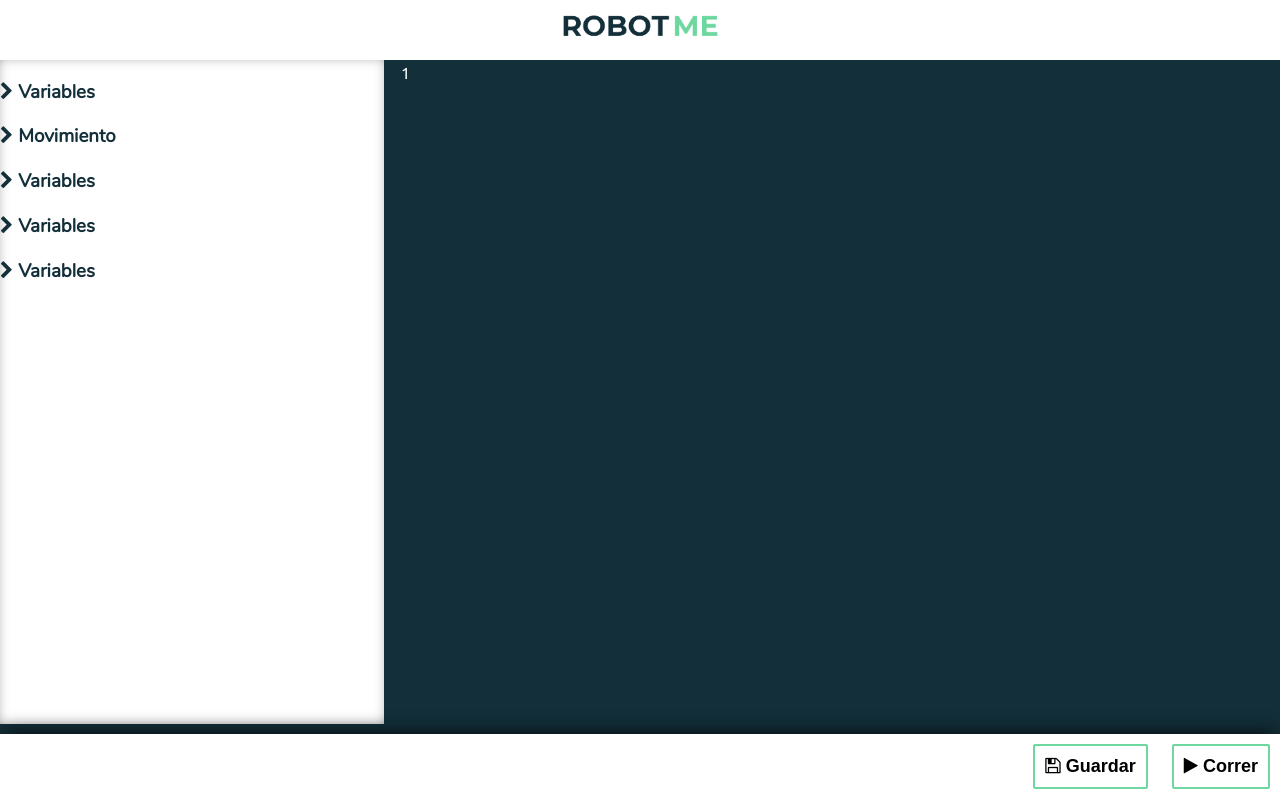
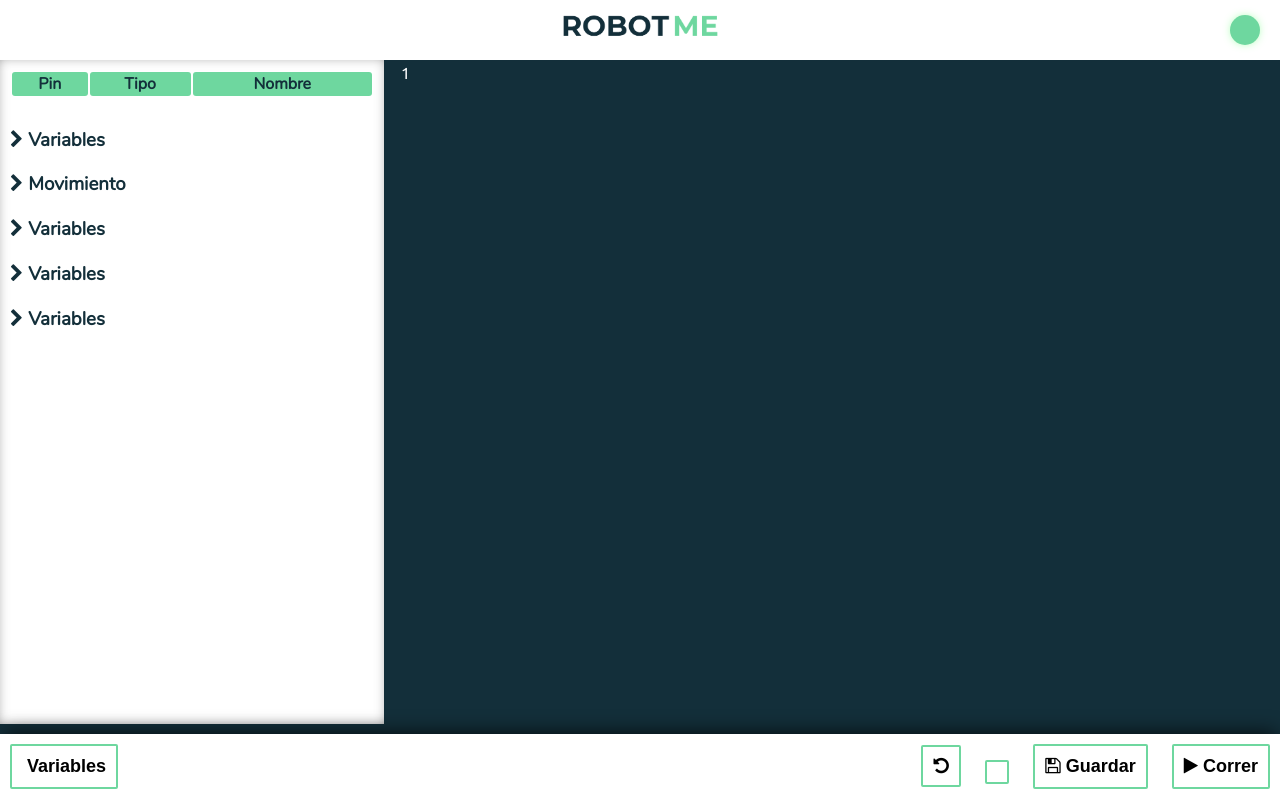
Before and after one commit to samuelpg/robotme, a Flask app: template robotme/templates/code.html in a window 1280 px wide. Run offline with Flask 2, Linux system fonts and the light colour scheme; the template is opened without the code that fills it, so the values that code supplies are empty; parts of the project's set-up code (start-up, migrations or seed data) failed here and were passed over.

Commit message:
code.js python.js parser.js

```diff
--- a/robotme/static/scripts/code.js
+++ b/robotme/static/scripts/code.js
@@ -1,4 +1,12 @@
 let textArea = document.getElementById('codemirror');
+
+let previousContentTitle = new Array();
+let variables
+let ledbuzzer_vars = new Array();
+let servo_vars = new Array();
+let motor_vars = new Array();
+let interruption_vars = new Array();
+
 let editor = CodeMirror.fromTextArea(textArea, {
     lineNumbers: true,
     autoClearEmptyLines: true,
@@ -8,9 +16,60 @@ let editor = CodeMirror.fromTextArea(textArea, {
 
 let slug;
 
+const row = (pin, type, name) =>{
+    let color = "";
+    switch (type) {
+        case "servo":
+            {
+                color = "purple";
+                servo_vars.push(name);
+                break;
+            }
+        case "dc":
+            {
+                color = "teal";
+                motor_vars.push(name);
+                break;
+            }
+        case "led":
+            {
+                color = "green";
+                ledbuzzer_vars.push(name);
+                break;
+            }
+        case "buzzer":
+            {
+                color = "blue";
+                ledbuzzer_vars.push(name);
+                break;
+            }
+        case "button":
+            {
+                color = "pink";
+                interruption_vars.push(name);
+                break;
+            }
+        case "pir":
+            {
+                color = "orange";
+                interruption_vars.push(name);
+                break;
+            }
+    }
+    return `<tr id="row-${pin}" class="table-selected-row">
+        <td>
+            <div class="mini-element ${color}">${pin}</div>
+        </td>
+        <td class="td-grey">
+            ${type}
+        </td>
+        <td class="td-grey">
+            ${name}
+        </td>
+    </tr>`
+}
 const save = () =>{
     let fd = new FormData();
-    console.log(editor.getValue())
     let file = new File([editor.getValue()],'pseudo.txt',{type: "text/plain"})
     fd.append('file',file)
     $.ajax({
@@ -28,33 +87,44 @@ const save = () =>{
     })
 }
 
-const run = () =>{
-
-}
-
-const checker = () =>{
-
+const draw = (variables) =>{
+    for (let i = 0; i < variables.length; i++) {
+        let varData = variables[i];
+        $("#selected-variables").append(row(varData['pin_variable'], varData['tpe_variable'], varData['nme_variable']));
+    }
 }
 
 $(document).ready(function () {
     path = window.location.pathname.split('/');
     slug = path[2];
+    $.get('/variables/get/' + slug, (data) => {
+        variables = data['variables'];
+        draw(variables);
+    })
+    console.log(editor.getValue())
     $.get('/code/' + slug + '/get', (data) => {
-        editor.setValue(data)
+        editor.setValue(data);
+        editor.clearHistory();
     })
     $('#accordion').find('.accordion-toggle').click(function () {
-
         //Expand or collapse this panel
         $(this).next().slideToggle('fast');
-        $(this).find("i").toggleClass('fa-chevron-down')
-
+        $(this).find("i").toggleClass('fa-chevron-down');
+        previousContentTitle.splice(0,0,$(this));
         //Hide the other panels
-        $(".accordion-content").not($(this).next()).slideUp('fast')
-        $(".accordion-content").not($(this)).find("i").removeClass("fa-chevron-down");
+        $(".accordion-content").not($(this).next()).slideUp('fast');
+        if(previousContentTitle.length > 1){
+            previousContentTitle[1].find("i").toggleClass('fa-chevron-down');
+            previousContentTitle.pop(1);
+        }
     });
 
     let eventSource = new EventSource("/connected");
     eventSource.onmessage = function (e) {
-        console.log(e)
+        console.log(e);
     };
 })
+
+const goBack = () =>{
+    editor.undo();
+}
--- a/robotme/static/scripts/variables.js
+++ b/robotme/static/scripts/variables.js
@@ -46,7 +46,7 @@ const row = (pin, type, name) => {
             <div class="mini-element ${color}">${pin}</div>
         </td>
         <td>
-            <input class="table-input" onchange="checkInput(this)" id="input-${pin}" value="${name}">
+            <input class="table-input" max="20" onchange="checkInput(this)" id="input-${pin}" value="${name}">
         </td>
     </tr>`
 }
--- a/robotme/static/styles/code.css
+++ b/robotme/static/styles/code.css
@@ -37,7 +37,7 @@ body {
     font-family: ubuntu, monospace !important;
 }
 
-/* .connection-indicator {
+.connection-indicator {
     position: absolute;
     top: 15px;
     right: 20px;
@@ -45,25 +45,28 @@ body {
     height: 30px;
     border-radius: 50px;
     transition: 0.5s;
-    background-color: #6ED79F
+    background-color: #6ED79F;
+    -webkit-box-shadow: 0px 0px 12px -5px rgba(0, 0, 0, 0.48);
+    -moz-box-shadow: 0px 0px 12px -5px rgba(0, 0, 0, 0.48);
+    box-shadow: 0px 0px 12px -5px rgb(0, 255, 34);
+    overflow: hidden;
 }
 .connection-indicator:hover{
-    width:150px;
+    width:120px;
     transition: 0.5s;
+    overflow: hidden;
 }
 .connection-indicator > span{
     position: relative;
     top: 5px;
     left: 15px;
     color: transparent;
-    display: none;
     transition: 0.5s;
 }
 .connection-indicator:hover > span{
     color: white;
-    display: inline;
     transition: 0.5s;
-} */
+}
 
 /* .accordion{
     padding: 10px;
@@ -74,6 +77,7 @@ body {
 
 .accordion-toggle {
     cursor: pointer;
+    padding-left: 10px;
 }
 
 .accordion-content {
@@ -86,7 +90,66 @@ body {
 }
 .accordion-content > p {
     line-height: 1.8;
+    margin: 5px;
 }
+.accordion-content > h3{
+    margin: 0px;
+    padding: 3px;
+    padding-left: 10px;
+    border-radius: 3px;
+}
+
 .code-buttons{
     float: right;
 }
+.looks-like-code {
+
+    font-family: ubuntu;
+    font-size: initial;
+    background-color: #132F3A;
+    color: white;
+    padding: 10px;
+    border-radius: 3px;
+
+}
+.cm-string { color: #e7c547; }
+.cm-servo { color: #AA00FF; }
+.cm-motor { color: #00FFAA; }
+.cm-ledbuzzer { color: #AAFF00; }
+.cm-interruption { color: #FF00AA; }
+.cm-control { color: #FFAA00; }
+.cm-other { color: #00AAFF; }
+.cm-comment { color: rgb(186, 255, 140); }
+.cm-number { color: #a16a94; }
+
+.show-selected-variables table{
+    width: 100%;
+    padding: 10px;
+}
+th {
+    background-color: #6ED79F;
+    border-radius: 3px;
+}
+.td-grey {
+    background-color: #f0f0f0;
+    border-radius: 3px;
+    padding: 2px;
+    text-align: center
+}
+.mini-element {
+    width: 30px;
+    height: 30px;
+    border-radius: 100%;
+    margin: auto;
+    display: flex;
+    justify-content: center;
+    align-items: center;
+    color: white;
+}
+
+.alert{
+    width: 20px;
+    height: 20px;
+    background-color: red;
+    border-radius: 100%;
+}
--- a/robotme/static/styles/libs/tomorrow-night-bright.css
+++ b/robotme/static/styles/libs/tomorrow-night-bright.css
@@ -22,7 +22,7 @@ span[role="presentation"] {color: white;}
 .cm-s-tomorrow-night-bright .CodeMirror-linenumber { color: white; }
 .cm-s-tomorrow-night-bright .CodeMirror-cursor { border-left: 1px solid #6A6A6A; }
 
-.cm-s-tomorrow-night-bright span.cm-comment { color: #6ED79F; }
+.cm-s-tomorrow-night-bright span.cm-comment {/* color: rgb(186, 255, 140);*/ color: rgb(167, 167, 167) }
 .cm-s-tomorrow-night-bright span.cm-atom { color: #a16a94; }
 .cm-s-tomorrow-night-bright span.cm-number { color: #a16a94; }
 
@@ -44,7 +44,7 @@ span[role="presentation"] {color: white;}
 .cm-s-tomorrow-night-bright span.cm-bracket { color: #eaeaea; }
 .cm-s-tomorrow-night-bright span.cm-tag { color: #d54e53; }
 .cm-s-tomorrow-night-bright span.cm-link { color: #a16a94; }
-.cm-s-tomorrow-night-bright span.cm-error { background: #d54e53; color: #6A6A6A; }
+.cm-s-tomorrow-night-bright span.cm-error { background: #d54e53; color: rgb(223, 223, 223); }
 
 .cm-s-tomorrow-night-bright .CodeMirror-activeline-background { background: #2a2a2a; }
 .cm-s-tomorrow-night-bright .CodeMirror-matchingbracket { text-decoration: underline; color: white !important; }
--- a/robotme/static/styles/styles.css
+++ b/robotme/static/styles/styles.css
@@ -198,6 +198,7 @@ span {
     display: flex;
     flex-direction: column;
     justify-content: center;
+    width:30%;
 }
 
 .project-button {
--- a/robotme/templates/code.html
+++ b/robotme/templates/code.html
@@ -22,31 +22,88 @@
     </div>
     <!-- SIDEBAR -->
     <div class="sidebar">
-        <div class="show-selected-variables"></div>
+        <div class="show-selected-variables">
+            <table>
+                <thead>
+                    <tr>
+                        <th>Pin</th>
+                        <th>Tipo</th>
+                        <th>Nombre</th>
+                    </tr>
+                </thead>
+                <tbody id="selected-variables">
+
+                </tbody>
+            </table>
+        </div>
         <div id="accordion">
             <h3 class="accordion-toggle">
                 <i class="fa fa-chevron-right"></i>
                 Variables
             </h3>
             <div class="accordion-content">
-                <p>Las variables son espacios reservados en la memoria que, como su nombre indica, pueden cambiar de contenido a lo largo de la ejecución de un programa.</p>
+                <p>Las variables son espacios reservados en la memoria que, como su nombre indica, pueden cambiar de contenido
+                    a lo largo de la ejecución de un programa.</p>
                 <p>Los nombres de tus variables deben tener un nombre descriptivo, y debe seguir las siguientes normas:</p>
                 <ul>
-                    <li>No debe tener espacios</li>
-                    <li>No deben tener numeros</li>
-                    <li>No deben tener mayusculas</li>
+                    <li>No debe tener espacios.</li>
+                    <li>No deben tener numeros.</li>
+                    <li>No deben tener mayusculas.</li>
                 </ul>
                 <p>
                     una buena practica para nombrar variables es de separarlas con "_".
-                    <span class="code-span">brazo_zombie_derecho</span> se lee mejor que <span class="code-span">brazozombiederecho</span>.
+                    <span class="code-span">brazo_zombie_derecho</span> se lee mejor que
+                    <span class="code-span">brazozombiederecho</span>.
                 </p>
+                <p>
+                    Siempre deben tener un valor inicial:
+                </p>
+                <div class="looks-like-code">
+                    <span class="cm-comment">#Pueden ser cadenas o strings</span>
+                    <br> saludo =
+                    <span class="cm-string">'Hola Mundo'</span>
+                    <br>
+                    <span class="cm-comment">#o numeros</span>
+                    <br> edad =
+                    <span class="cm-number">14</span>
+                </div>
+                <p>Darle un valor inicial a una variable se llama 'inicializar', y debemos hacerlo todo el tiempo.</p>
             </div>
             <h3 class="accordion-toggle">
                 <i class="fa fa-chevron-right"></i>
                 Movimiento
             </h3>
             <div class="accordion-content">
-
+                <p>Los elementos capaces de causar moviemiento son los
+                    <b>servos</b> y los
+                    <b>motores DC.</b>
+                </p>
+                <h3>Servo</h3>
+                <p>Para controlar un servo tienes la instruccion
+                    <span class="code-span">girar</span>, debes usarla de esta manera:</p>
+                <div class="looks-like-code">
+                    <span class="cm-comment">#girar [variable] [posicion] grado</span>
+                    <br>
+                    <span class="cm-comment">#Ejemplo: esta linea gira 'brazo' al grado 0</span>
+                    <br>
+                    <span class="cm-servo">girar</span> brazo
+                    <span class="cm-number">0 </span>
+                    <span class="cm-servo">grados</span>
+                </div>
+                <p>Puedes girar un servo a las posiciones 0, 90 y 180 grados.</p>
+                <h3>Motor</h3>
+                <p>Para controlar un motor tienes las instrucciones
+                    <span class="code-span">mover</span> y
+                    <span class="code-span">parar</span>, debes usarla de esta manera:</p>
+                <div class="looks-like-code">
+                    <span class="cm-comment">#Para mover un motor</span>
+                    <br>
+                    <span class="cm-motor">mover</span> rueda
+                    <br>
+                    <span class="cm-comment">#Para parar un motor</span>
+                    <br>
+                    <span class="cm-motor">parar</span> rueda
+                </div>
             </div>
             <h3 class="accordion-toggle">
                 <i class="fa fa-chevron-right"></i>
@@ -98,19 +155,30 @@
     </div>
     <!-- FOOTER -->
     <div class="footer">
+        <button class="project-button">
+            <i class="fa fa-chevron-"></i> Variables</button>
         <div class="code-buttons">
-            <button class="project-button" onclick="save()"><i class="fa fa-floppy-o"></i> Guardar</button>
-            <button class="project-button"><i class="fa fa-play"></i> Correr</button>
+            <button class="project-button" onclick="goBack()">
+                <i class="fa fa-undo"></i>
+            </button>
+            <button class="project-button" onclick="goBack()">
+                <i class="fa fa-reundo"></i>
+            </button>
+            <button class="project-button" onclick="save()">
+                <i class="fa fa-floppy-o"></i> Guardar</button>
+            <button class="project-button" onclick="parseAndUpload()">
+                <i class="fa fa-play"></i> Correr</button>
         </div>
     </div>
-    <!-- <div class="connection-indicator">
-            <span>Connectado!</span>
-        </div> -->
+    <div class="connection-indicator">
+        <span>Connectado!</span>
+    </div>
     <script src="../static/scripts/libs/jquery-3.3.1.min.js"></script>
     <script src="../static/scripts/libs/jquery-ui.min.js"></script>
     <script src="../static/scripts/libs/codemirror.js"></script>
     <script src="../static/scripts/libs/python.js"></script>
     <script src="../static/scripts/code.js"></script>
+    <script src="../static/scripts/parser.js"></script>
 </body>
 
 </html>
--- a/robotme/templates/index.html
+++ b/robotme/templates/index.html
@@ -29,13 +29,13 @@
                 <h2>Crea un nuevo robot</h2>
                 <div class="form-div">
                     <label class="input-form">Nombre del proyecto:
-                        <input id="nme_project" type="text" title="test" name="title">
+                        <input id="nme_project" type="text" title="test" max="50" name="title">
                         <div class="popup">
                             <span class="popuptext" id="nameErrorPopup">¡Escribe un nombre!</span>
                         </div>
                     </label>
                     <label class="input-form">Autor:
-                        <input id="aut_project" type="text" name="author">
+                        <input id="aut_project" type="text" max="50" name="author">
                         <div class="popup">
                             <span class="popuptext" id="authorErrorPopup">¡Escribe un autor!</span>
                         </div>
--- a/robotme/views/code.py
+++ b/robotme/views/code.py
@@ -30,7 +30,8 @@ def stop_code(project_slug):
 
 @app.route('/connected')
 def connected():
-    return "data: 'yes' \n\n"
+    print("HELLO")
+    return "data:"+'yes'+"\n\n"
 
 @app.route('/test/<project_slug>')
 def test_this(project_slug):
```
Also changed, not shown: robotme/project_template.txt (+8 -4 lines), robotme/static/scripts/parser.js (added, +112 -0 lines), robotme/static/scripts/libs/python.js.
